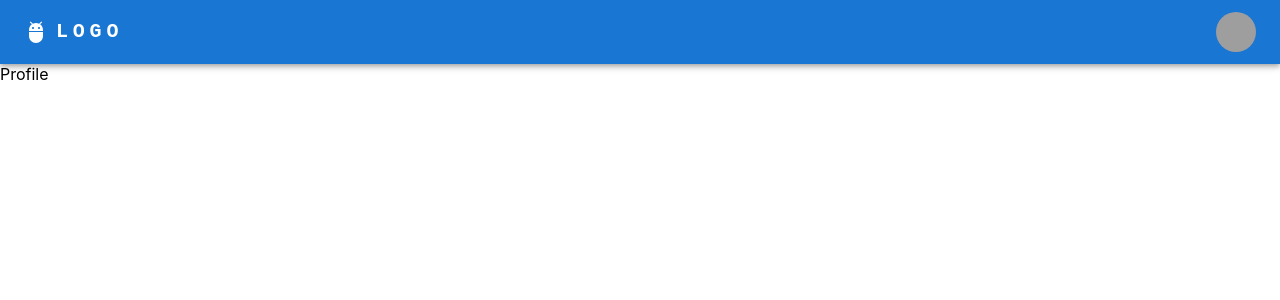
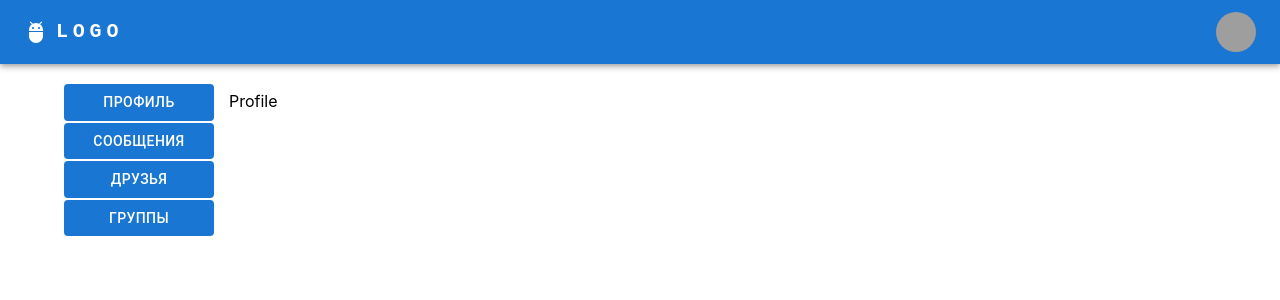
Before and after one commit to samthezpub/prepodov.net-frontend, a React (Create React App) app: page /profile in a window 1280 px wide. Shown: the top 300 px of the page. Built offline with nearby package versions, Linux system fonts and the light colour scheme; grey boxes are pictures that could not be loaded.

Commit message:
Боковой блок навигации

```diff
--- /dev/null
+++ b/src/CSS/SideBar.css
@@ -0,0 +1,4 @@
+
+.button{
+    margin-bottom: 2px !important
+}
--- a/src/Components/Main.js
+++ b/src/Components/Main.js
@@ -1,11 +1,16 @@
-import {Nav} from '../Utils/Nav'
+import { Container } from '@mui/material';
+import {Nav} from '../Utils/Nav';
+import {SideBar} from '../Utils/SideBar';
 
 export function Main(params) {
     return (
         <div>
+
             <Nav></Nav>
-            Main
-
+            <Container>
+                <SideBar></SideBar>
+                Main
+            </Container>
 
         </div>
     )
--- a/src/Components/Profile.js
+++ b/src/Components/Profile.js
@@ -1,11 +1,15 @@
+import { Container } from '@mui/material';
 import {Nav} from '../Utils/Nav';
+import { SideBar } from '../Utils/SideBar';
 
 export function Profile(params) {
     return (
         <div>
             <Nav></Nav>
-
-            Profile
+            <Container>
+                <SideBar></SideBar>
+                Profile
+            </Container>
 
         </div>
     )
--- a/src/Utils/Nav.js
+++ b/src/Utils/Nav.js
@@ -36,7 +36,7 @@ export function Nav() {
   };
 
   return (
-    <AppBar position="static">
+    <AppBar style={{marginBottom:"20px"}} position="static">
       <Container maxWidth="xl">
         <Toolbar disableGutters>
           <AdbIcon sx={{ display: { xs: 'none', md: 'flex' }, mr: 1 }} />
--- /dev/null
+++ b/src/Utils/SideBar.js
@@ -0,0 +1,28 @@
+import styled from "@emotion/styled";
+import { Box, Button, Container } from "@mui/material";
+import '../CSS/SideBar.css';
+
+
+export function SideBar(params) {
+    return(
+        <nav style={{display:"inline-block", marginRight:"15px"}}>
+            <div style={{minWidth:"150px"}}>
+                <div style={{display:"flex", flexDirection:"column"}}>
+                    <Button className="button" href="/profile" variant="contained" disableElevation>
+                        Профиль
+                    </Button>
+                    <Button className="button" href="/messages" variant="contained" disableElevation>
+                        Сообщения
+                    </Button>
+                    <Button className="button" href="/friends" variant="contained" disableElevation>
+                        Друзья
+                    </Button>
+                    <Button className="button" href="/groups" variant="contained" disableElevation>
+                        Группы
+                    </Button>
+                </div>
+            </div>
+        </nav>
+    )
+
+}
```
